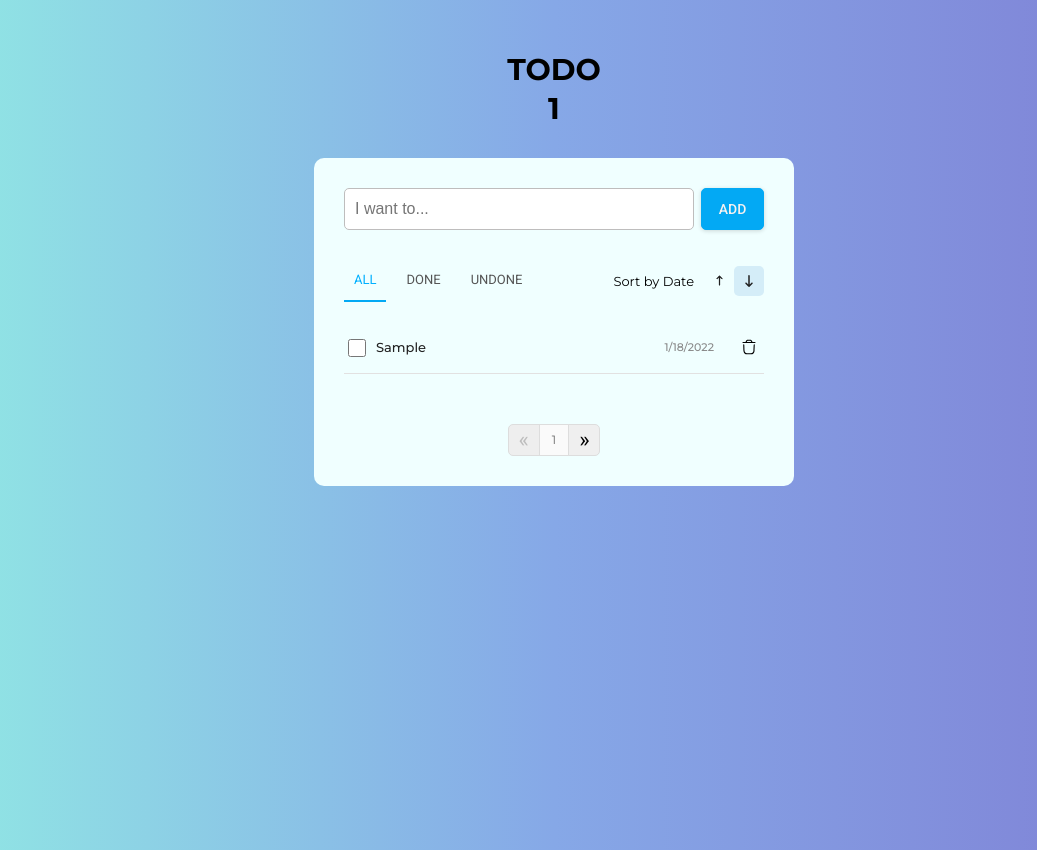
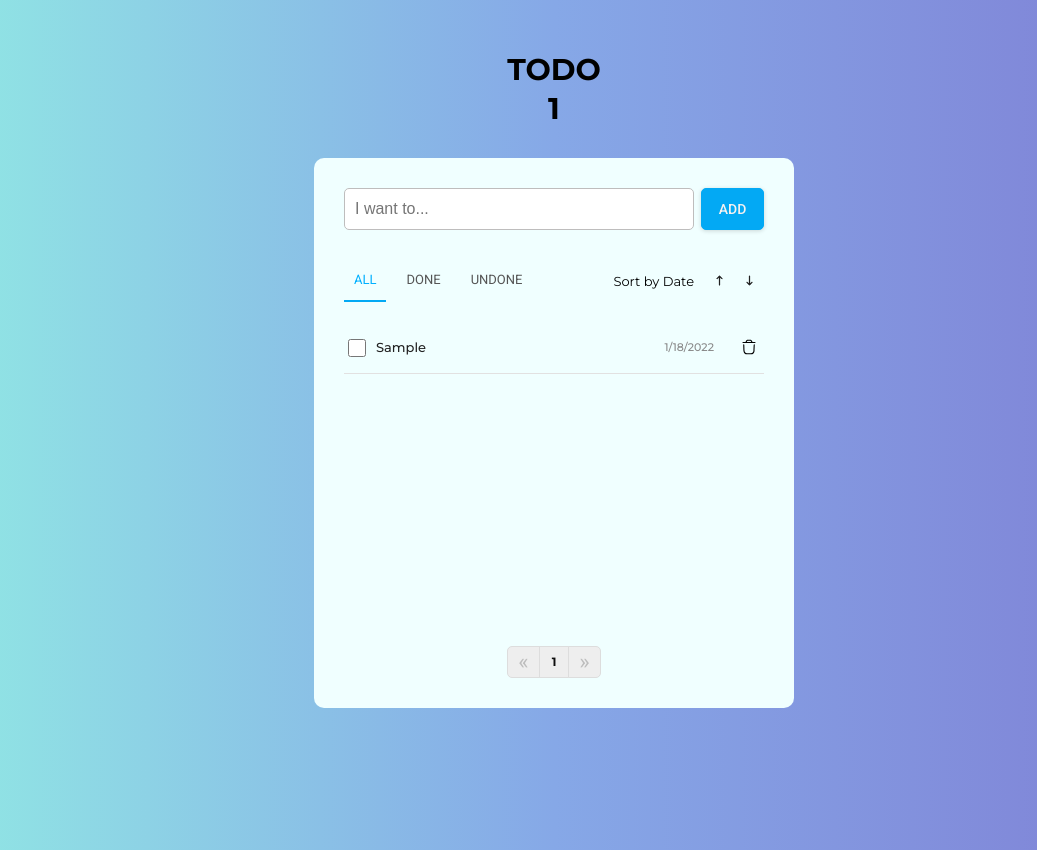
Before and after one commit to GraurDen/TODO, a React (Create React App) app in the folder todo_app/: page / in a window 1280 px wide. Both pictures are taken after typing "Sample" into the empty fields and a click on the button "ADD". Shown: the whole page, without its empty margins (86-1123 px from the left). Built offline with nearby package versions, Linux system fonts and the light colour scheme.

Commit message:
Implement pagination

```diff
--- a/todo_app/package.json
+++ b/todo_app/package.json
@@ -8,7 +8,7 @@
     "@testing-library/user-event": "^13.5.0",
     "react": "^17.0.2",
     "react-dom": "^17.0.2",
-    "react-scripts": "5.0.0",
+    "react-scripts": "^5.0.0",
     "web-vitals": "^2.1.3"
   },
   "scripts": {
--- a/todo_app/src/App.js
+++ b/todo_app/src/App.js
@@ -13,6 +13,10 @@ function App() {
     const [filteredTodos, setFilteredTodos] = useState(todos);
     const [sortedTodos, setSortedTodos] = useState(filteredTodos);
 
+    // Activate filter button
+    const [isFilterButtonActive, setFilterButtonActive] = useState('all');
+    // Activate sort button
+    const [isSortButtonActive, setSortButtonActive] = useState('');
     // Current page
     const [currentPage, setCurrentPage] = useState(1);
 
@@ -22,16 +26,17 @@ function App() {
     // Set current page
     const paginate = (pageNumber) => {
         setCurrentPage(pageNumber);
-        console.log(pageNumber);
     };
 
     const lastIndex = currentPage * pageSize;
-    const firstIndex = lastIndex - currentPage;
+    const firstIndex = lastIndex - pageSize;
 
     useEffect(() => {
         setFilteredTodos(todos);
         setSortedTodos(sortedTodos);
     }, [todos]);
+
+    //#region FUNK
 
     // addTask
     const addTask = (userInput) => {
@@ -76,10 +81,17 @@ function App() {
     const filterByCompleteStatus = (completeStatus) => {
         if (completeStatus === 'all') {
             setFilteredTodos(todos);
+            setFilterButtonActive('all');
+        } else if (completeStatus === true) {
+            setFilteredTodos([
+                ...todos.filter((item) => item.complete === true),
+            ]);
+            setFilterButtonActive('done');
         } else {
             setFilteredTodos([
-                ...todos.filter((item) => item.complete === completeStatus),
+                ...todos.filter((item) => item.complete === false),
             ]);
+            setFilterButtonActive('undone');
         }
     };
 
@@ -88,6 +100,7 @@ function App() {
         setSortedTodos([
             ...filteredTodos.sort(compareNumbersDes).map((item) => item),
         ]);
+        setSortButtonActive('descending');
     };
 
     // sorting by Ascending
@@ -95,6 +108,7 @@ function App() {
         setSortedTodos([
             ...filteredTodos.sort(compareNumbersAsk).map((item) => item),
         ]);
+        setSortButtonActive('ascending');
     };
 
     // Create date
@@ -110,6 +124,8 @@ function App() {
         return b.sortingIndex - a.sortingIndex;
     }
 
+    //#endregion
+
     return (
         <div className={style.container}>
             <Header task={todos.length} />
@@ -123,17 +139,29 @@ function App() {
                 <div className={styles.todo__options}>
                     <div className={styles.todo__options__left}>
                         <button
-                            className={`${styles.all} ${styles.btn_active_underline}`}
+                            className={
+                                isFilterButtonActive === 'all'
+                                    ? styles.btn_active_underline
+                                    : undefined
+                            }
                             onClick={() => filterByCompleteStatus('all')}>
                             all
                         </button>
                         <button
-                            className={styles.one}
+                            className={
+                                isFilterButtonActive === 'done'
+                                    ? styles.btn_active_underline
+                                    : undefined
+                            }
                             onClick={() => filterByCompleteStatus(true)}>
                             done
                         </button>
                         <button
-                            className={styles.undone}
+                            className={
+                                isSortButtonActive === 'undone'
+                                    ? styles.btn_active_underline
+                                    : undefined
+                            }
                             onClick={() => filterByCompleteStatus(false)}>
                             undone
                         </button>
@@ -145,10 +173,18 @@ function App() {
                         </div>
                         <div className={styles.todo__options_sort}>
                             <button
-                                className={styles.new}
+                                className={`${styles.descending} ${
+                                    isSortButtonActive === 'descending'
+                                        ? styles.btn_active_bg
+                                        : undefined
+                                }`}
                                 onClick={() => filterByDescending()}></button>
                             <button
-                                className={`${styles.last} ${styles.btn_active_bg}`}
+                                className={`${styles.ascending} ${
+                                    isSortButtonActive === 'ascending'
+                                        ? styles.btn_active_bg
+                                        : undefined
+                                }`}
                                 onClick={() => filterByAscending()}></button>
                         </div>
                     </div>
@@ -156,7 +192,7 @@ function App() {
 
                 {/* Items */}
                 <div className={style.todo__items}>
-                    {filteredTodos.map((item) => {
+                    {filteredTodos.slice(firstIndex, lastIndex).map((item) => {
                         return (
                             <TodoItem
                                 item={item}
@@ -170,12 +206,10 @@ function App() {
                 </div>
 
                 <Pagination
-                    todos={todos}
+                    todos={filteredTodos}
                     paginate={paginate}
                     pageSize={pageSize}
                     currentPage={currentPage}
-                    lastIndex={lastIndex}
-                    firstIndex={firstIndex}
                 />
             </div>
         </div>
--- a/todo_app/src/App.module.css
+++ b/todo_app/src/App.module.css
@@ -8,7 +8,10 @@
 
 
 .todo{
+    display: flex;
+    flex-direction: column;
     max-width: 500px;
+    min-height: 550px;
     width: 100%;
     margin: 0 auto;
     padding: 30px;
@@ -224,7 +227,6 @@ button.btn_active_bg{
 }
 /*#endregion*/
 
-/* #region Todo_pagination */
 .todo__pagination{
     display: flex;
     flex-direction: row;
--- a/todo_app/src/components/options/Options.module.css
+++ b/todo_app/src/components/options/Options.module.css
@@ -37,7 +37,6 @@
 }
 
 .todo__options__left button:hover{
-    color: #00b0ff;
     border-bottom: 2px solid #03a9f4;
 }
 
@@ -78,11 +77,11 @@ button.btn_active_underline{
     background-color: #b9e8fa;
 }
 
-.todo__options_sort .new{
+.todo__options_sort .descending{
     background-image: url('../../images/arrow_sort_up.svg');
 }
 
-.todo__options_sort .last{
+.todo__options_sort .ascending{
     background-image: url('../../images/arrow_sort_down.svg');
 }
 
--- a/todo_app/src/components/pagination/Pagination.jsx
+++ b/todo_app/src/components/pagination/Pagination.jsx
@@ -3,43 +3,60 @@ import styles from './Pagination.module.css';
 import { useState } from 'react';
 
 const Pagination = (props) => {
-    // Количество тасок
+    // Tasks total number
     const totalItemsCount = props.todos.length;
+    // Tasks amount per page
     const pageSize = props.pageSize;
-    const pagesArr = []; // коичество страниц
+    // Page-buttons total number
+    const pagesArr = [];
+    // Total count of pages
+    const pagetTotal = Math.ceil(totalItemsCount / pageSize);
 
-    // Массив с количеством кнопок
-    for (let i = 1; i <= Math.ceil(totalItemsCount / pageSize); i++) {
+    for (let i = 1; i <= pagetTotal; i++) {
         pagesArr.push(i);
     }
 
-    // console.log(totalItemsCount);
-    // console.log(pageSize);
-    // console.log(pagesArr);
-    // console.log('firstIndex ' + props.firstIndex);
-    // console.log('lastIndex ' + props.lastIndex);
-    //console.log(props.todos);
+    //TODO:Implement => If 'pagesArr' is empty then do not display pagination
     return (
+        <>
+            {totalItemsCount > 0 && (
                 <div className={styles.todo__pagination}>
                     {/* Button 'Prev' */}
-            <button className={styles.btnPrev} disabled={true}>
+
+                    <button
+                        className={styles.btnPrev}
+                        disabled={props.currentPage <= 1 && true}
+                        onClick={() => props.paginate(props.currentPage - 1)}>
                         {' '}
                         «{' '}
                     </button>
+
                     {/* Pages */}
                     {pagesArr.map((page, index) => (
                         <span
+                            className={
+                                props.currentPage === page
+                                    ? styles.paginationSelected
+                                    : undefined
+                            }
                             key={index}
-                    onClick={(e) => {
+                            onClick={() => {
                                 props.paginate(page);
                             }}>
                             {page}
                         </span>
                     ))}
-            {/* <span className={styles.paginationSelected}>{page}</span> */}
                     {/* Button 'Next' */}
-            <button className={styles.btnNext}> » </button>
+                    <button
+                        className={styles.btnNext}
+                        disabled={props.currentPage === pagetTotal && true}
+                        onClick={() => props.paginate(props.currentPage + 1)}>
+                        {' '}
+                        »{' '}
+                    </button>
                 </div>
+            )}
+        </>
     );
 };
 
--- a/todo_app/src/components/pagination/Pagination.module.css
+++ b/todo_app/src/components/pagination/Pagination.module.css
@@ -5,6 +5,7 @@
     flex-direction: row;
     justify-content: center;
     color: #333;
+    margin-top: auto;
 }
 
 .todo__pagination button{
@@ -45,8 +46,13 @@ button.btnNext{
     border-bottom-right-radius: 5px;
 }
 
+button.btnPrev:hover,
 button.btnNext:hover{
     background-color: rgb(221, 219, 219);
+}
+
+.todo__pagination button:disabled:hover{
+    background-color: #eee;
 }
 
 .todo__pagination span{
--- a/todo_app/src/components/todo_item/TodoItem.jsx
+++ b/todo_app/src/components/todo_item/TodoItem.jsx
@@ -67,8 +67,10 @@ const TodoItem = (props) => {
             <div className={styles.todo__item__date}>{props.item.date}</div>
             <div className={styles.todo__item__del}>
                 <button
+                    disabled={checked}
                     type='button'
-                    onClick={() => props.removeTask(props.item.id)}></button>
+                    onClick={() => props.removeTask(props.item.id)}
+                />
             </div>
         </div>
     );
--- a/todo_app/src/components/todo_item/TodoItem.module.css
+++ b/todo_app/src/components/todo_item/TodoItem.module.css
@@ -96,6 +96,9 @@
     border-radius: 5px;
     background-image: url('../../images/trasrh.svg');
 }
+.todo__item__del button[disabled]:hover{
+    background-color: transparent;
+}
 
 .todo__item__del button:hover{
     background-color: #ff5252;
```
Also changed, not shown: 1 other file (tests, documents, lock files or other folders). Lines whose indentation alone changed are shown as unchanged.
